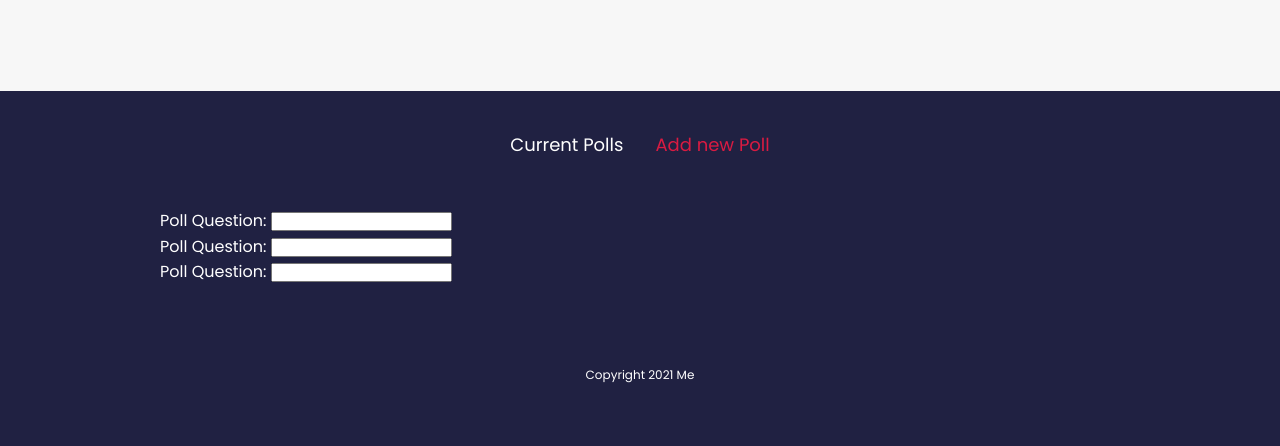
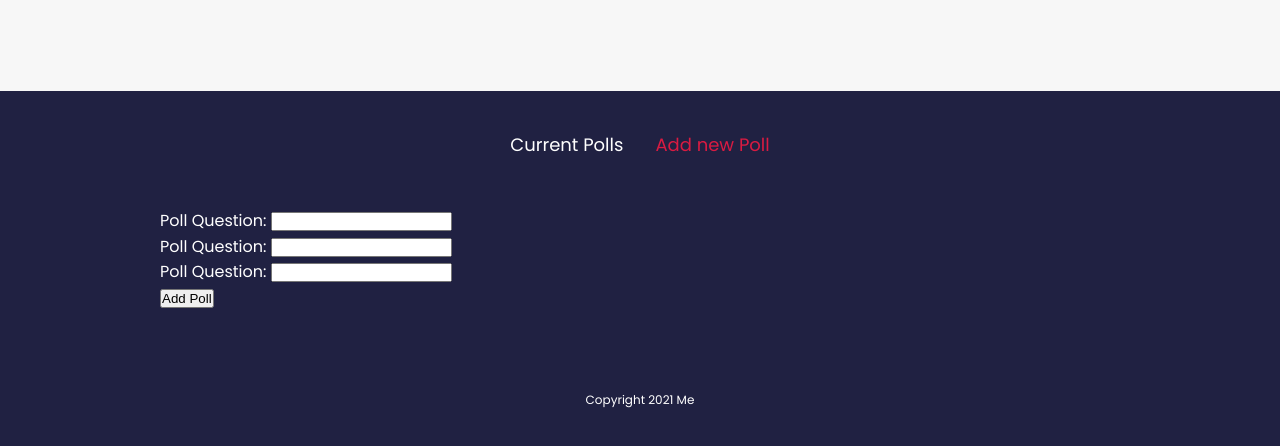
Before and after one commit to Ayu5h5hakya/svelte-startup, a Svelte app: page / in a window 1280 px wide. Both pictures are taken after a click on the item "Add new Poll". Shown: the top 446 px of the page. Built offline with nearby package versions, Linux system fonts and the light colour scheme.

Commit message:
add button for form submission

```diff
--- a/src/components/CreatePollForm.svelte
+++ b/src/components/CreatePollForm.svelte
@@ -1,18 +1,24 @@
-<script></script>
+<script>
+  let fields = { question: "", answerA: "", answerB: "" };
+  const submitHandler = () => {
+    console.log(fields);
+  };
+</script>
 
-<form>
+<form on:submit|preventDefault={submitHandler}>
   <div class="form-field">
     <label for="question">Poll Question:</label>
-    <input type="text" id="question" />
+    <input type="text" id="question" bind:value={fields.question} />
   </div>
   <div class="form-field">
     <label for="question">Poll Question:</label>
-    <input type="text" id="question" />
+    <input type="text" id="question" bind:value={fields.answerA} />
   </div>
   <div class="form-field">
     <label for="question">Poll Question:</label>
-    <input type="text" id="question" />
+    <input type="text" id="question" bind:value={fields.answerB} />
   </div>
+  <button>Add Poll</button>
 </form>
 
 <style></style>
```
